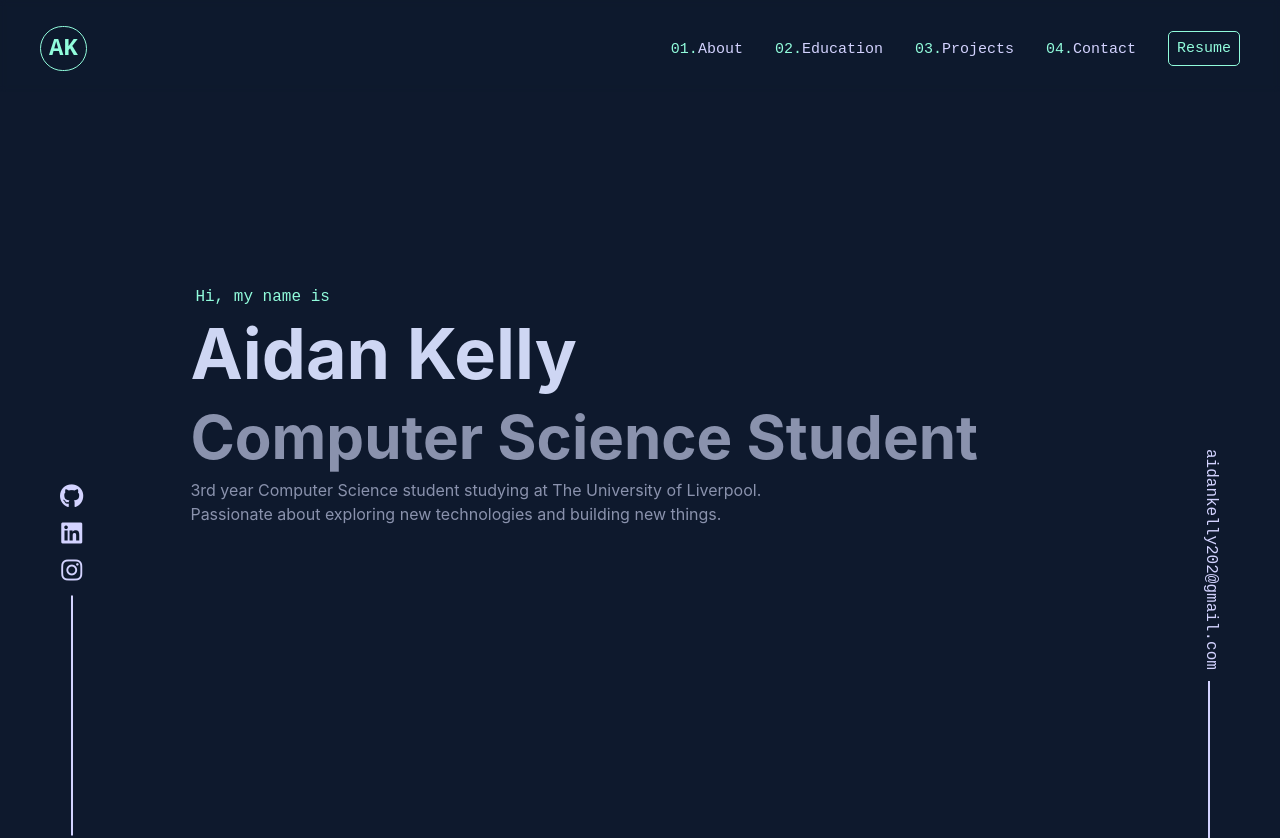
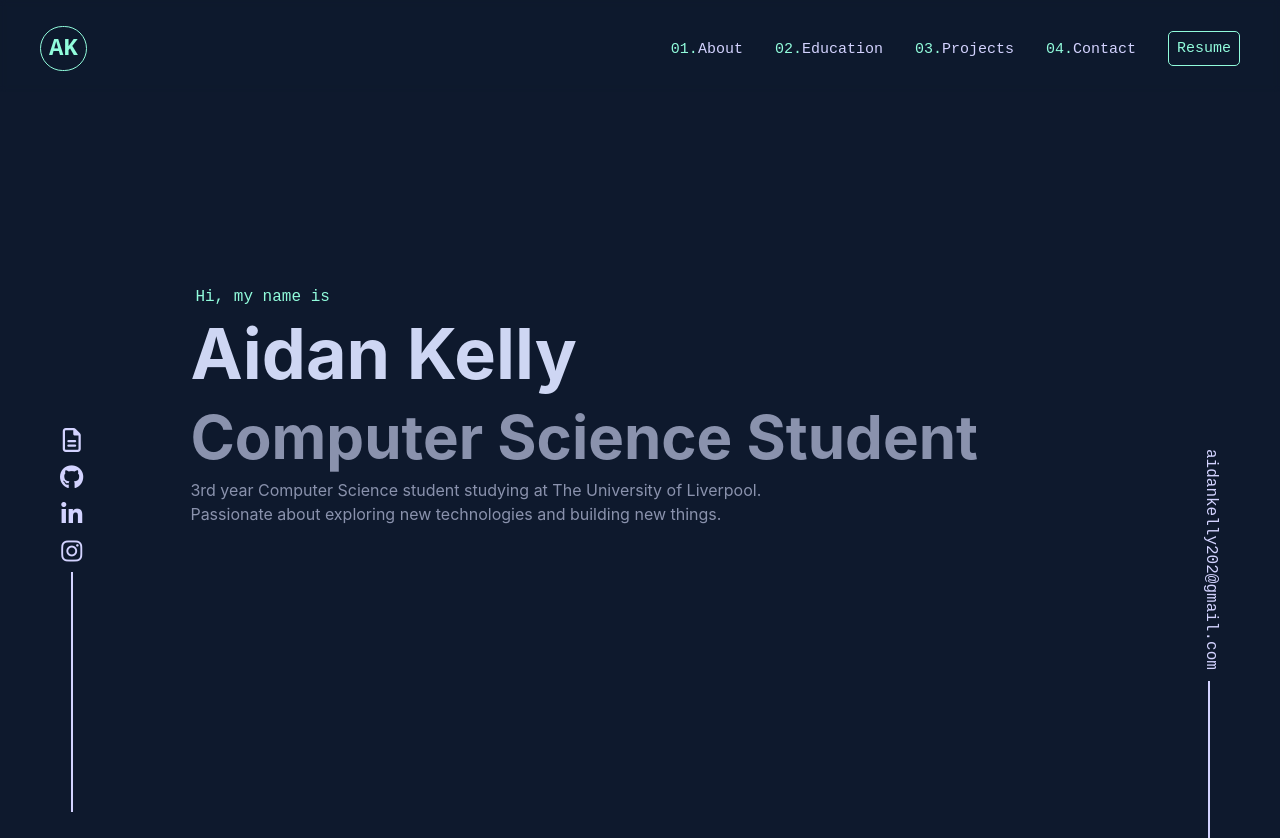
Before and after one commit to Ade131/Ade131.PersonalWebsite, a plain HTML site: page home/home.html in a window 1280 px wide. Shown: the top 838 px of the page. Drawn offline with Linux system fonts and the light colour scheme.

Commit message:
Addad CV to social links

```diff
--- a/home/home.css
+++ b/home/home.css
@@ -523,7 +523,7 @@ a {
     transform: translateX(-50%);
     width: 2px;
     height: 15rem;
-    top: 7rem;
+    top: 9rem;
     bottom: 0;
     background-color: var(--text-color-grey);
 }
--- a/home/home.html
+++ b/home/home.html
@@ -138,8 +138,9 @@
             </section>
         </div>
         <div class="socials">
+            <a href="../assets/Aidan Kelly CV - Computer Sci.pdf"><i class="fa-regular fa-file-lines"></i></a>
             <a href="https://github.com/Ade131"><i class="fab fa-github"></i></a>
-            <a href="https://www.linkedin.com/in/aidan-kelly-034298226/"><i class="fab fa-linkedin"></i></a>
+            <a href="https://www.linkedin.com/in/aidan-kelly-034298226/"><i class="fab fa-linkedin-in"></i></a>
             <a href="https://www.instagram.com/ade_131/"><i class="fab fa-instagram"></i></a>
         </div>
         <div class="email">
```
